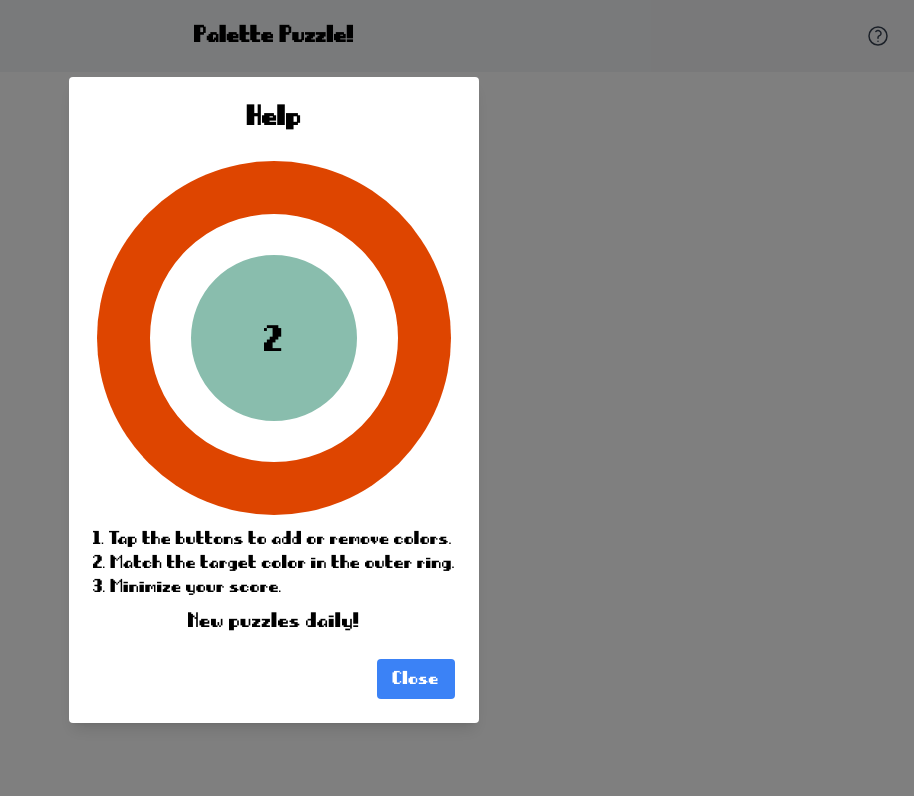
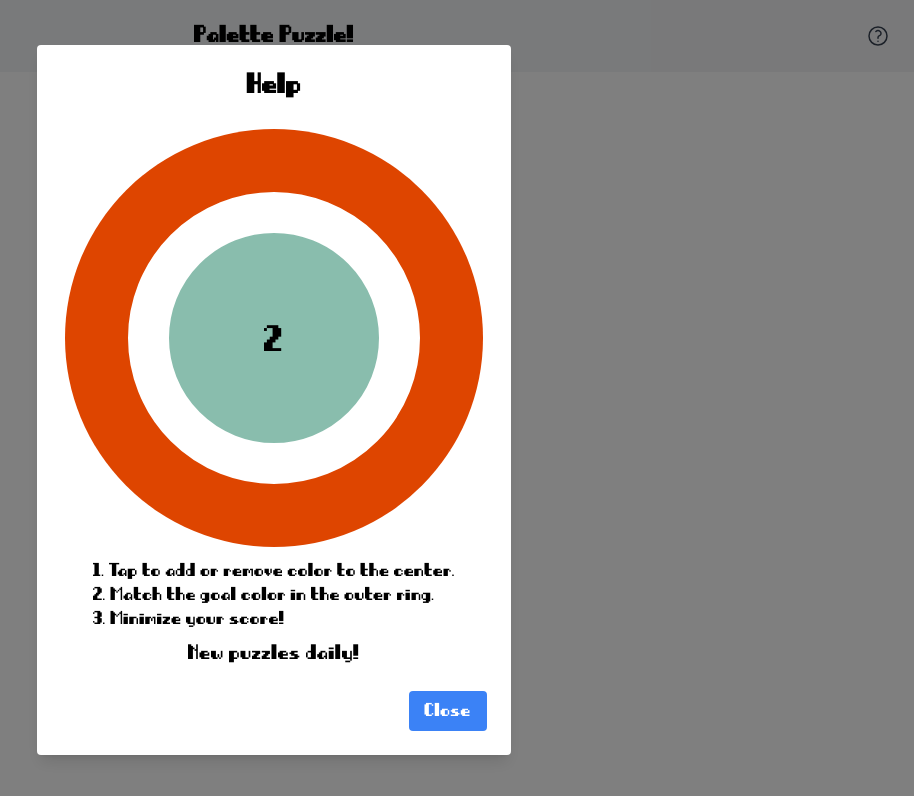
Before and after one commit to jalberse/palette_puzzle, a Next.js app: page / in a window 1280 px wide. Both pictures are taken after a click on the button 1244 px from the left and 36 px from the top of the page. Shown: the top 796 px of the page, without its empty margins (366-1280 px from the left). Built offline with nearby package versions, Linux system fonts and the light colour scheme.

Commit message:
Rephrase help
This is partially just to avoid awkward line breaks in text
with one word hangers-on for certain aspect ratios

```diff
--- a/app/help.tsx
+++ b/app/help.tsx
@@ -40,10 +40,10 @@ const Help: React.FC<{ handleHelpClose: () => void }> = ({ handleHelpClose }) =>
             score={currentIndex}
           />
         </div>
-        <ol className="list-decimal list-inside">
-          <li>Tap the buttons to add or remove colors.</li>
-          <li>Match the target color in the outer ring.</li>
-          <li>Minimize your score.</li>
+        <ol className="list-decimal list-inside mx-8">
+          <li>Tap to add or remove color to the center.</li>
+          <li>Match the goal color in the outer ring.</li>
+          <li>Minimize your score!</li>
         </ol>
         <p className="text-center my-2 text-lg">New puzzles daily!</p>
         <div className="flex justify-end">
```
